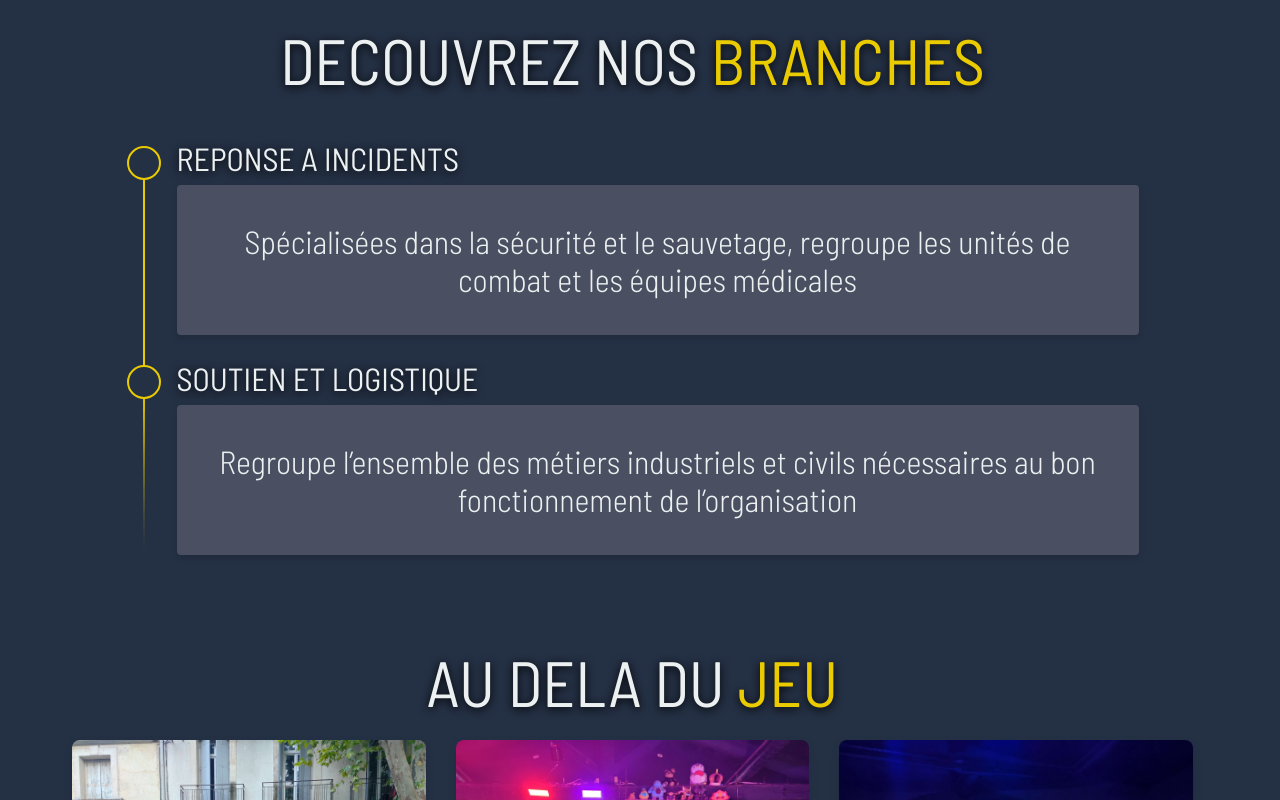
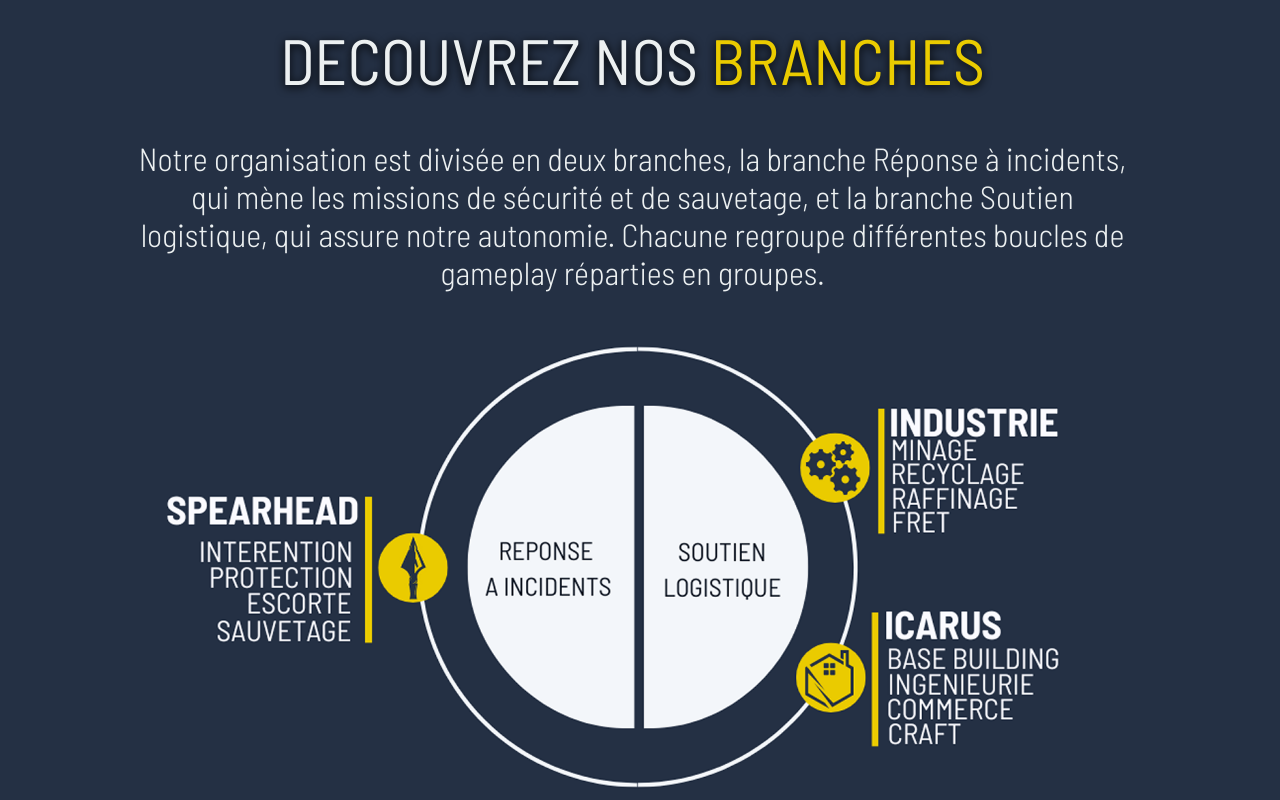
Before and after one commit to caillau-thomas/the-argonauts, a React (Vite) app: page / in a window 1280 px wide. Shown: the part 1640-2440 px from the top of the page. Built offline with nearby package versions, Linux system fonts and the light colour scheme.

Commit message:
Refonte section branches

```diff
--- /dev/null
+++ b/src/Components/Branches.jsx
@@ -0,0 +1,57 @@
+import styled from 'styled-components'
+
+import Structure from '/assets/Sections/Structure.png'
+
+import { AboutCard } from './CardStyledComponents'
+import { H6 } from './GlobalStyle'
+
+
+const Layout = styled.div`
+  display: grid;
+  grid-template-columns: 6fr;
+  grid-template-rows: repeat(2, max-content);
+  width: 80%;
+  padding: var(--space-s) var(--space-m);
+  & > .title {
+    grid-column: 1 / -1;
+    text-align: center;
+  }
+
+  & > .description {
+    display: flex;
+    flex-direction: column;
+    align-items: center;
+    justify-content: center;
+
+
+    & > img {
+      width: 100%;
+      height: auto;
+    }
+  }
+
+  @media (max-width: 1080px) {
+    grid-template-columns: 1fr;
+    width: 100%;
+    justify-content: center;
+    padding: var(--space-s) var(--space-m) var(--space-s) var(--space-xs);
+  }
+`
+
+export const Branches = () => {
+  return (
+    <Layout>
+      <AboutCard>
+        <H6>
+          Notre organisation est divisée en deux branches, la branche Réponse à incidents,
+          qui mène les missions de sécurité et de sauvetage, et la branche Soutien logistique,
+          qui assure notre autonomie. Chacune regroupe différentes boucles de gameplay réparties
+          en groupes.<br /><br />
+        </H6>
+      </AboutCard>
+      <div className="description">
+        <img src={Structure} alt={Structure} />
+      </div>
+    </Layout>
+  )
+}
--- a/src/Components/CardStyledComponents.jsx
+++ b/src/Components/CardStyledComponents.jsx
@@ -78,5 +78,5 @@ export const AboutCard = styled.div`
   display: flex;
   flex-direction: column;
   gap: 25px;
-  justify-content: center;
+  justify-content: center ;
 `
--- a/src/Pages/Home/Home.jsx
+++ b/src/Pages/Home/Home.jsx
@@ -4,13 +4,14 @@ import Video from '/assets/videoplayback.mp4'
 
 import AboutComponent from '../../Components/About'
 import { AnimatedCounter } from '../../Components/AnimatedCounter.jsx'
+// import { SectionsTimeline } from '../../Components/SectionsTimeline.jsx'
+import { Branches } from '../../Components/Branches.jsx'
 import PhotoGallery from '../../Components/Gallery.jsx'
 import {
-  H1, H2, H4, H6,
+  H1, H2, H4,
   H8, H9,
 } from '../../Components/GlobalStyle.jsx'
 import Recrutement from '../../Components/RecrutementComponent'
-import { SectionsTimeline } from '../../Components/SectionsTimeline.jsx'
 
 const Body = styled.div`
   --scroll-margin-top: 100px;
@@ -204,7 +205,8 @@ export const Home = () => {
           </H2>
         </SectionsHeading>
         <SectionsBottom>
-          <SectionsTimeline />
+          {/* <SectionsTimeline /> */}
+          <Branches />
         </SectionsBottom>
         {/* <SectionsHeading>
           <H6>
```
Also changed, not shown: public/assets/Sections/Structure.png (added).
